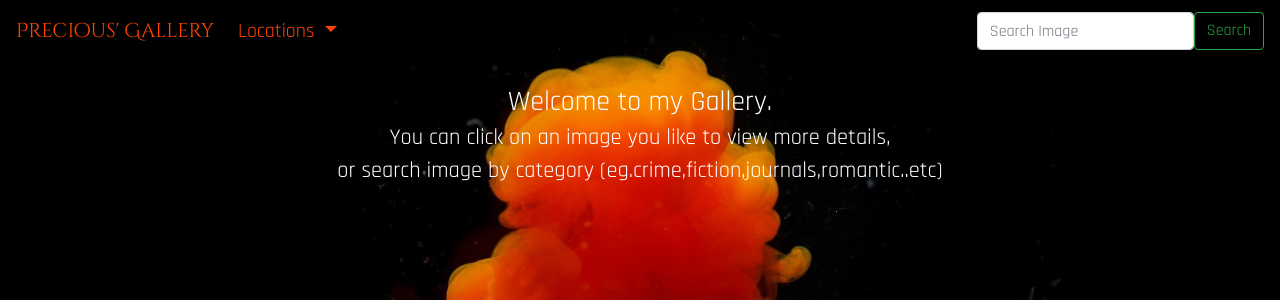
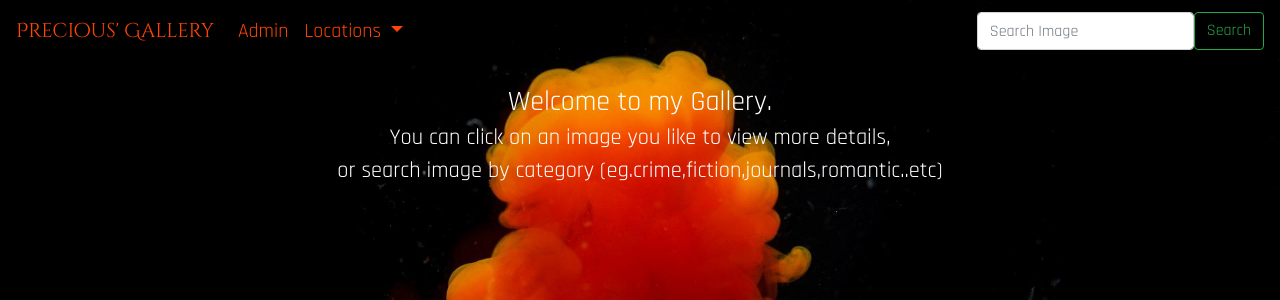
Before and after one commit to halimaprecious/Precious-Gallery, a Django app: page / in a window 1280 px wide. Shown: the top 300 px of the page. Run offline with Django 4.2, Linux system fonts and the light colour scheme; data that the repository does not hold is empty; some libraries are stand-ins or nearby versions.

Commit message:
add admin nav link

```diff
--- a/gallery/templates/navbar.html
+++ b/gallery/templates/navbar.html
@@ -13,6 +13,9 @@
   </button>
   <div class="collapse navbar-collapse" id="navbarSupportedContent">
     <ul class="navbar-nav mr-auto">
+      <li class="nav-item">
+        <a class="nav-link" href="/admin">Admin</a>
+      </li>
       <li class="nav-item dropdown">
         <a class="nav-link dropdown-toggle" href="#" id="navbarDropdownMenuLink" data-toggle="dropdown" aria-haspopup="true" aria-expanded="false">
           Locations
```
